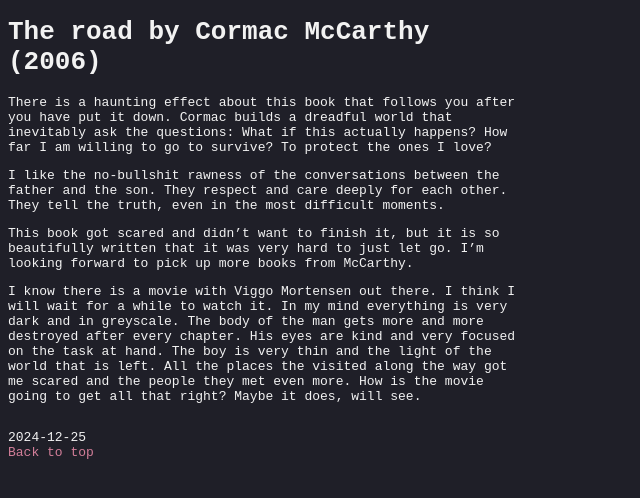
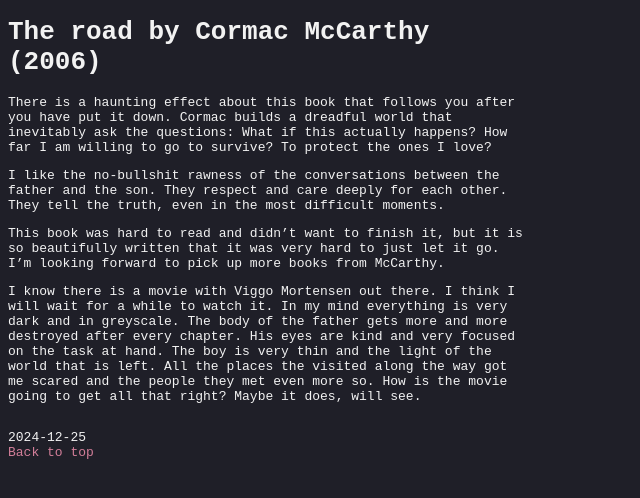
Before and after one commit to s-estay/s-estay.github.io, a Jekyll site: the page built from _posts/2024-12-25-the-road.md, in a window 1280 px wide. Shown: the top 498 px of the page, without its empty margins (0-640 px from the left). Built offline with Jekyll 4.4.1, drawn with Linux system fonts in a browser that asks for light colours.

Commit message:
fix typos

```diff
--- a/_posts/2024-12-25-the-road.md
+++ b/_posts/2024-12-25-the-road.md
@@ -7,6 +7,6 @@
 
 I like the no-bullshit rawness of the conversations between the father and the son. They respect and care deeply for each other. They tell the truth, even in the most difficult moments.
 
-This book got scared and didn't want to finish it, but it is so beautifully written that it was very hard to just let go. I'm looking forward to pick up more books from McCarthy.
+This book was hard to read and didn't want to finish it, but it is so beautifully written that it was very hard to just let it go. I'm looking forward to pick up more books from McCarthy.
 
-I know there is a movie with Viggo Mortensen out there. I think I will wait for a while to watch it. In my mind everything is very dark and in greyscale. The body of the man gets more and more destroyed after every chapter. His eyes are kind and very focused on the task at hand. The boy is very thin and the light of the world that is left. All the places the visited along the way got me scared and the people they met even more. How is the movie going to get all that right? Maybe it does, will see.
+I know there is a movie with Viggo Mortensen out there. I think I will wait for a while to watch it. In my mind everything is very dark and in greyscale. The body of the father gets more and more destroyed after every chapter. His eyes are kind and very focused on the task at hand. The boy is very thin and the light of the world that is left. All the places the visited along the way got me scared and the people they met even more so. How is the movie going to get all that right? Maybe it does, will see.
```
